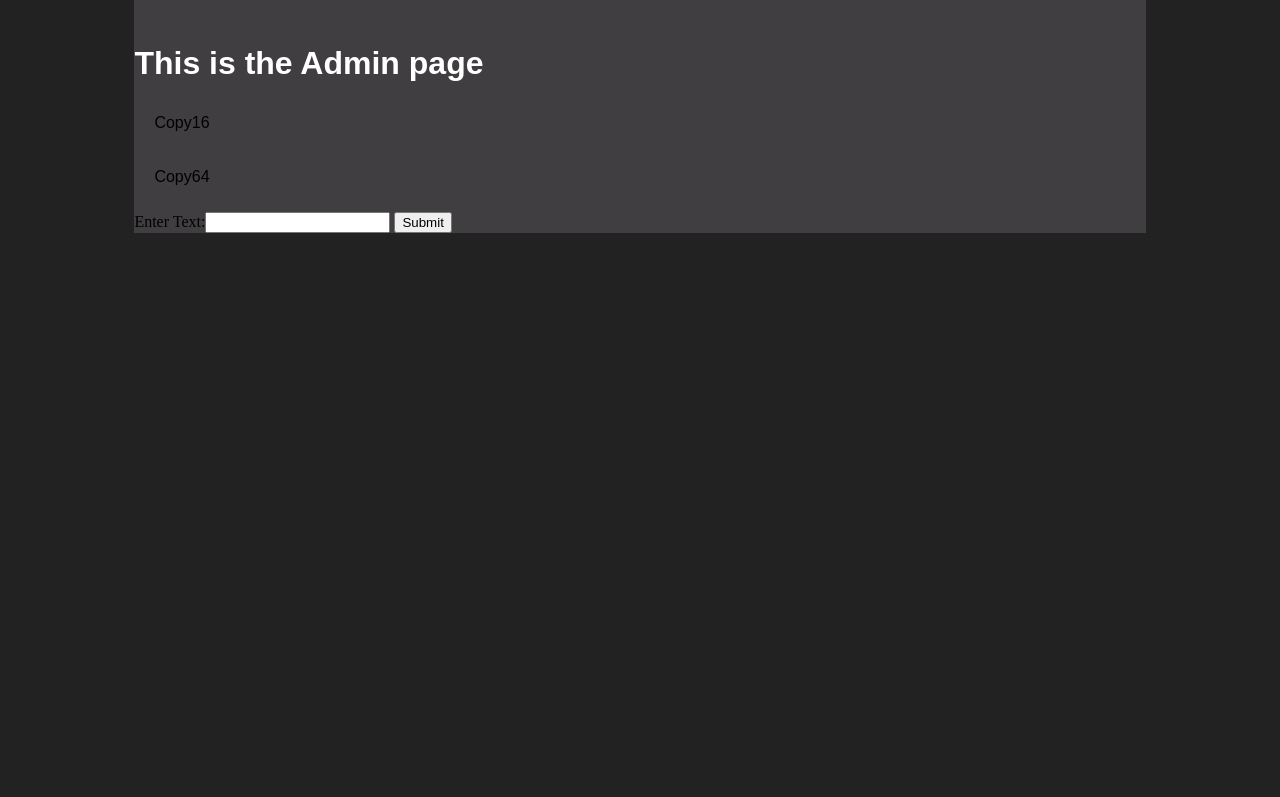
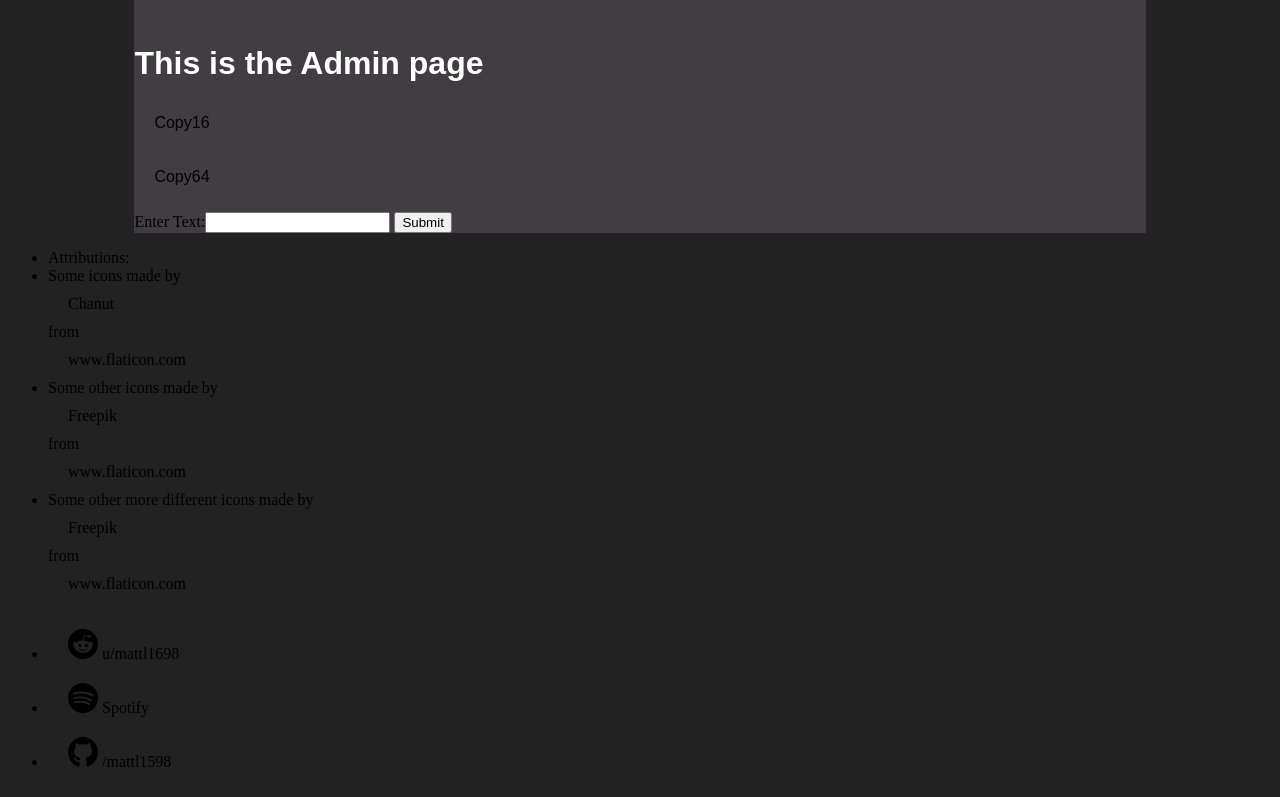
Before and after one commit to mattl1598/cherry-pi, a Python web app: template webapp/templates/admin_page.html in a window 1280 px wide. Shown: the part 85-882 px from the top of the page. Before the commit the page ends 318 px from the top, so only its background shows below. Run offline with Jinja, Linux system fonts and the light colour scheme; the template is opened without the code that fills it, so the values that code supplies are empty.

Commit message:
started footer

```diff
--- a/webapp/static/style.css
+++ b/webapp/static/style.css
@@ -63,6 +63,11 @@ html {background: var(--dark-bg);}
 	max-width: 60px;
 
 
+}
+
+
+img.socials-logo {
+	max-width: 30px;
 }
 
 /*
--- a/webapp/templates/layout.html
+++ b/webapp/templates/layout.html
@@ -38,5 +38,25 @@
 			{% block content %}
 			{% endblock %}
 		</div>
+
+		<div class="footer-flex">
+
+			<div class="footer-item">
+				<ul>
+					<li class="bold">Attributions:</li>
+					<li>Some icons made by <a href="https://www.flaticon.com/authors/chanut" title="Chanut">Chanut</a> from <a href="https://www.flaticon.com/" title="Flaticon">www.flaticon.com</a></li>
+					<li>Some other icons made by <a href="https://www.flaticon.com/authors/freepik" title="Freepik">Freepik</a> from <a href="https://www.flaticon.com/" title="Flaticon">www.flaticon.com</a></li>
+					<li>Some other more different icons made by <a href="https://www.flaticon.com/authors/freepik" title="Freepik">Freepik</a> from <a href="https://www.flaticon.com/" title="Flaticon">www.flaticon.com</a></li>
+				</ul>
+			</div>
+
+			<div class="footer-item">
+				<ul>
+					<li><a href="https://www.reddit.com/user/mattl1698"><img src="{{ url_for('static', filename='reddit logo.svg') }}" alt="Reddit Logo" class="socials-logo">    u/mattl1698</a></li>
+					<li><a href="https://open.spotify.com/user/ykp1s3z2l4feug463dusavxsx"><img src="{{ url_for('static', filename='spotify.svg') }}" alt="Spotify Logo" class="socials-logo">    Spotify</a></li>
+					<li><a href="https://github.com/mattl1598/"><img src="{{ url_for('static', filename='github.svg') }}" alt="Github Logo" class="socials-logo">    /mattl1598</a></li>
+				</ul>
+			</div>
+		</div>
 	</body>
 </html>
--- a/webapp/templates/sensors.html
+++ b/webapp/templates/sensors.html
@@ -9,7 +9,10 @@
 				<div class="sensor_readout">
 					<h3>{{ key }}</h3>
 					<div class="numeric">
-						<img src="{{ url_for('static', filename='battery-with-a-bolt.svg') }}"/>
+						{% if value["type"] == "charger" %}
+							<img src="{{ url_for('static', filename='battery-with-a-bolt.svg') }}"/>
+						{% elif value["type"] == "test" %}
+							<img src="{{ url_for('static', filename='battery-with-a-bolt.svg') }}"/>
 						<svg class="progress-ring" width="120"height="120">
 							<circle class="progress-ring__circle" stroke="#222222" stroke-dashoffset="{{ 327 - (270*0.9083) }}"/>
 							<circle class="progress-ring__circle" stroke="white" stroke-dashoffset="{{ 327 - (value['value']*270*0.9083/value['max']) }}"/>
@@ -17,7 +20,6 @@
 					</div>
 					<span>{{ value['value'] ~ "/" ~ value['max'] }}</span>
 				</div>
-				<br>
 			{% else %}
 				{{ value }}
 			{% endif %}
```
Also changed, not shown: webapp/static/040-user-1.svg (added), webapp/static/cancel.svg (added), webapp/static/flickr.svg (added), webapp/static/github.svg (added), webapp/static/instagram.svg (added), webapp/static/linkedin.svg (added), webapp/static/notification.svg (added), webapp/static/pencil.svg (added), webapp/static/reddit logo.svg (added), webapp/static/rss.svg (added), webapp/static/snapchat.svg (added), webapp/static/spotify.svg (added), webapp/static/twitch.svg (added), webapp/static/twitter.svg (added), 1 more files.
